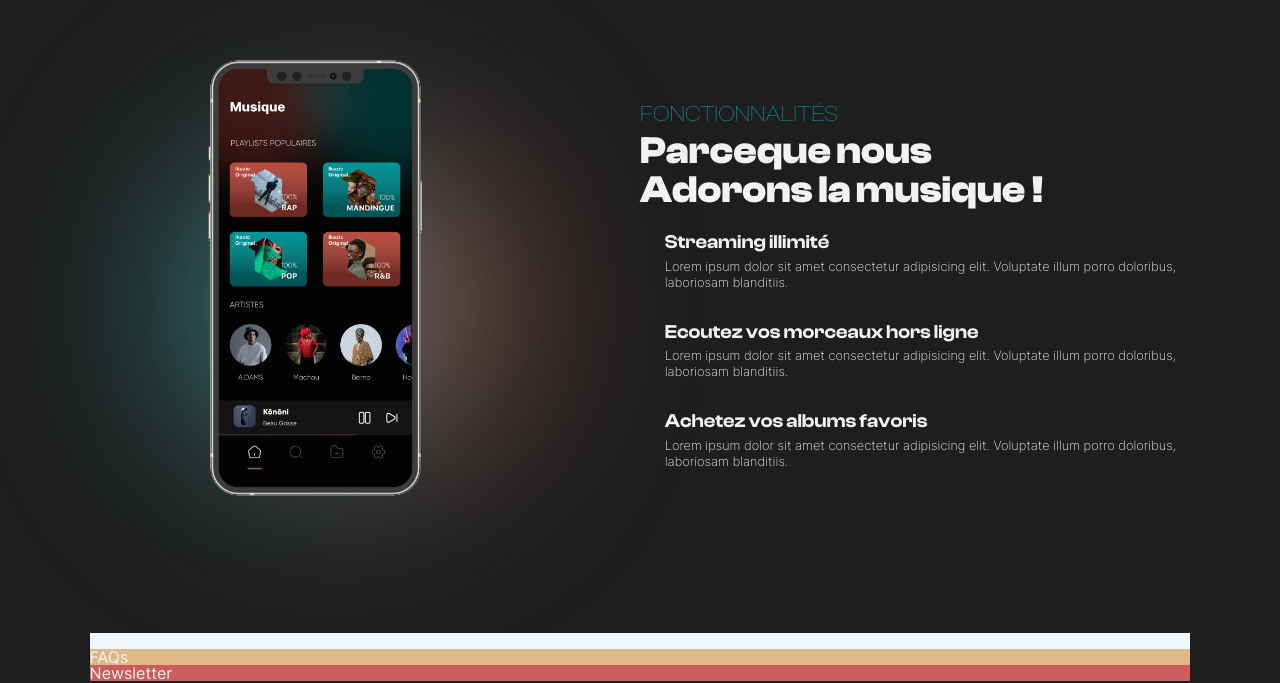
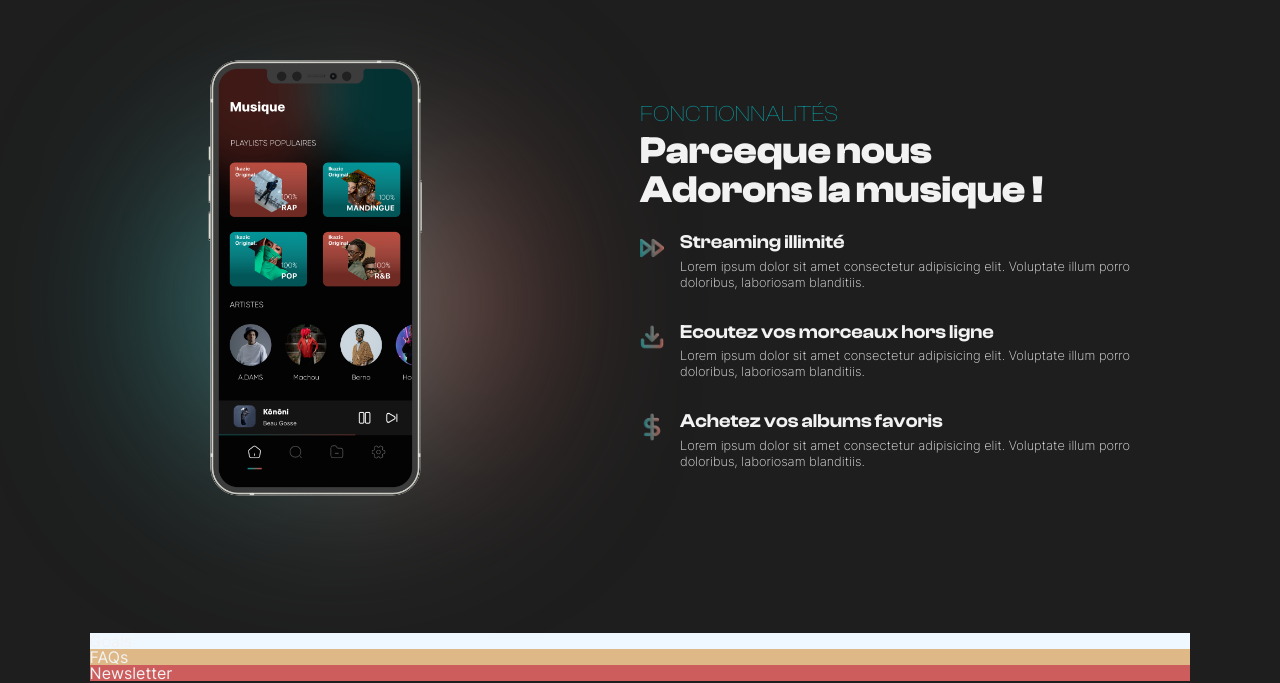
Before and after one commit to MozartOnWeb/ikazic, a Next.js app: page / in a window 1280 px wide. Shown: the part 2355-3038 px from the top of the page. Built offline with nearby package versions, Linux system fonts and the light colour scheme.

Commit message:
add features icons to features section

```diff
--- a/sections/Features/features.scss
+++ b/sections/Features/features.scss
@@ -48,9 +48,16 @@
       .list-item {
         margin-bottom: 2rem;
         display: flex;
+        align-items: flex-start;
         .icon {
           width: 30px;
           height: 30px;
+          margin-right: 1rem;
+          img {
+            width: 100%;
+            height: 100%;
+            object-fit: cover;
+          }
         }
         .content {
           h4 {
--- a/sections/Features/features.tsx
+++ b/sections/Features/features.tsx
@@ -28,7 +28,9 @@ export const Features = () => {
         {/* features list */}
         <div className="features-list">
           <div className="list-item">
-            <div className="icon"></div>
+            <div className="icon">
+              <Image src={forward} alt="forward icon" />
+            </div>
             <div className="content">
               <h4>Streaming illimité</h4>
               <p>
@@ -39,7 +41,9 @@ export const Features = () => {
           </div>
 
           <div className="list-item">
-            <div className="icon"></div>
+            <div className="icon">
+              <Image src={download} alt="download icon" />
+            </div>
             <div className="content">
               <h4>Ecoutez vos morceaux hors ligne</h4>
               <p>
@@ -50,7 +54,9 @@ export const Features = () => {
           </div>
 
           <div className="list-item">
-            <div className="icon"></div>
+            <div className="icon">
+              <Image src={money} alt="money icon" />
+            </div>
             <div className="content">
               <h4>Achetez vos albums favoris</h4>
               <p>
```
